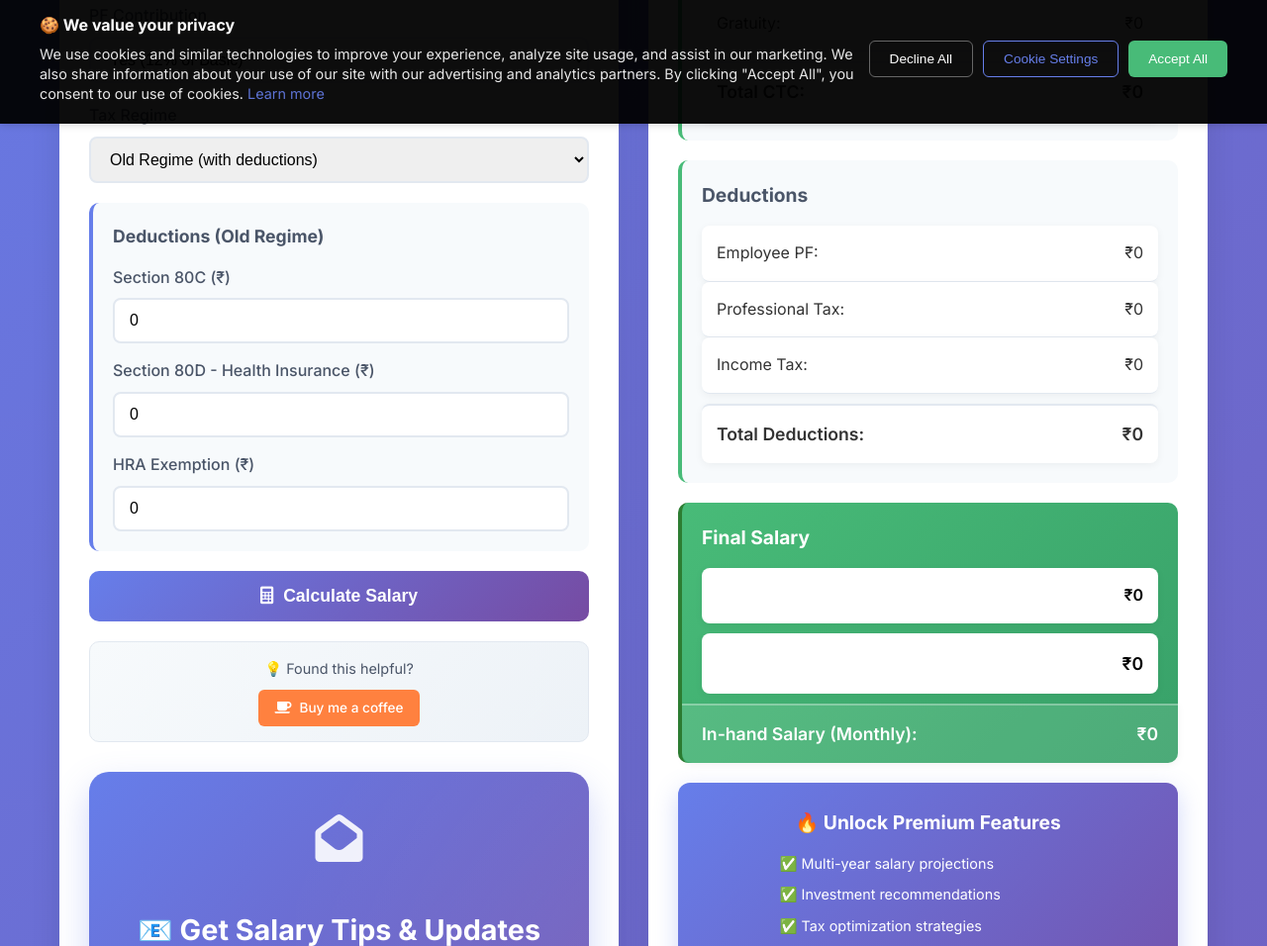
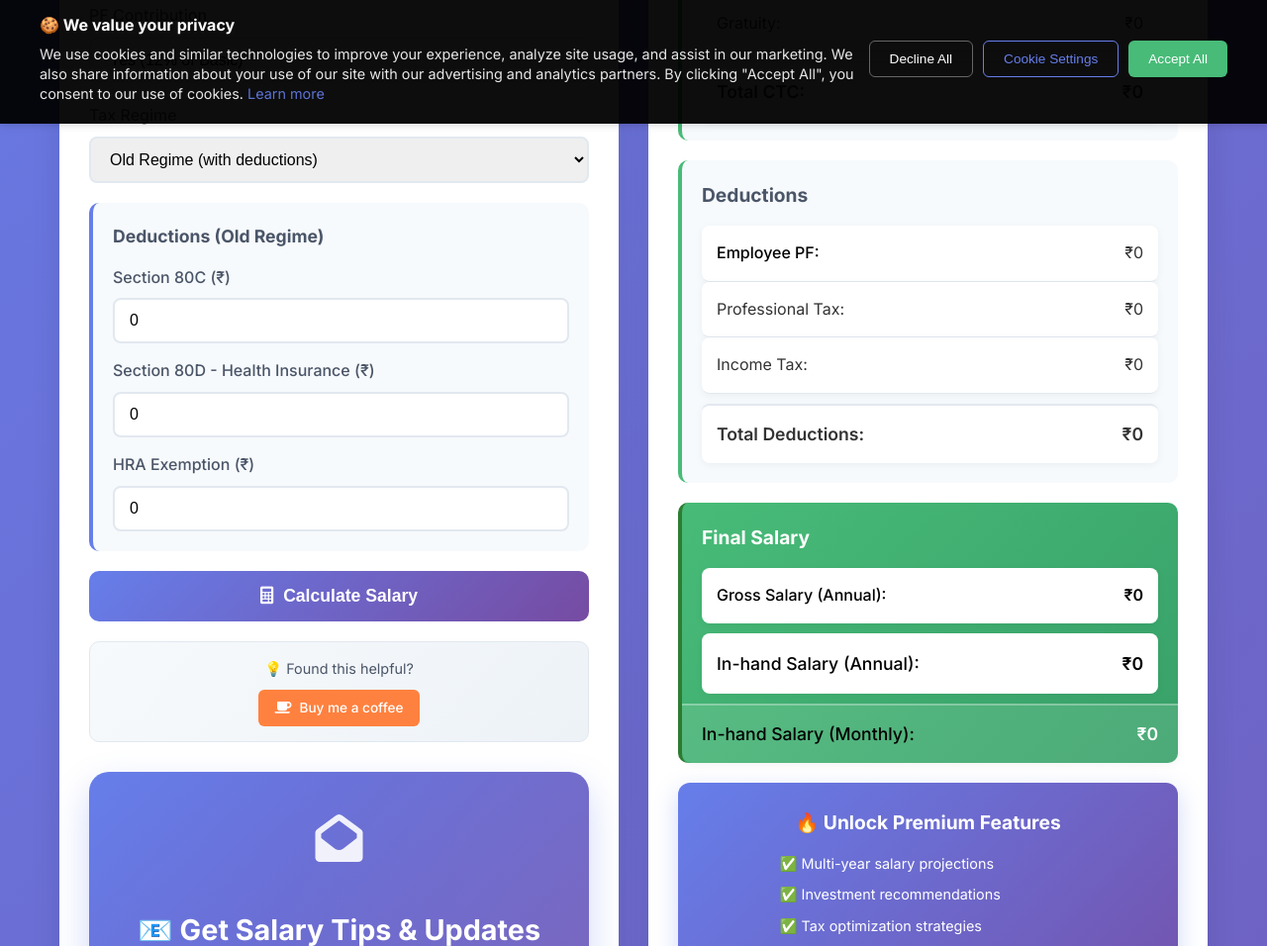
Before and after one commit to FinToolsIndia/Inhand-salary-calculator, a website: page index.html in a window 1280 px wide. Shown: the part 675-1631 px from the top of the page at 99% size. Drawn offline with Linux system fonts and the light colour scheme.

Commit message:
Add black color styling for salary labels in Final Salary section
- Added black color styling for all salary labels in the highlighted Final Salary card
- Applied black color to 'Gross Salary (Annual):' and 'In-hand Salary (Annual):' labels
- Improved readability and contrast on green background
- Labels now remain black even when calculation is not performed (0 state)
- Enhanced visual hierarchy in salary breakdown display

```diff
--- a/style.css
+++ b/style.css
@@ -1889,3 +1889,17 @@ footer i {
     color: #000000 !important;
     font-weight: 600;
 }
+
+/* Black color for salary labels - targeting parent breakdown items */
+.breakdown-item:nth-child(1) span:first-child, /* Gross Salary label */
+.breakdown-item:nth-child(2) span:first-child  /* In-hand Salary Annual label */
+{
+    color: #000000 !important;
+    font-weight: 500;
+}
+
+/* More specific targeting for the Final Salary section */
+.result-card.highlight .breakdown-item span:first-child {
+    color: #000000 !important;
+    font-weight: 500;
+}
```
